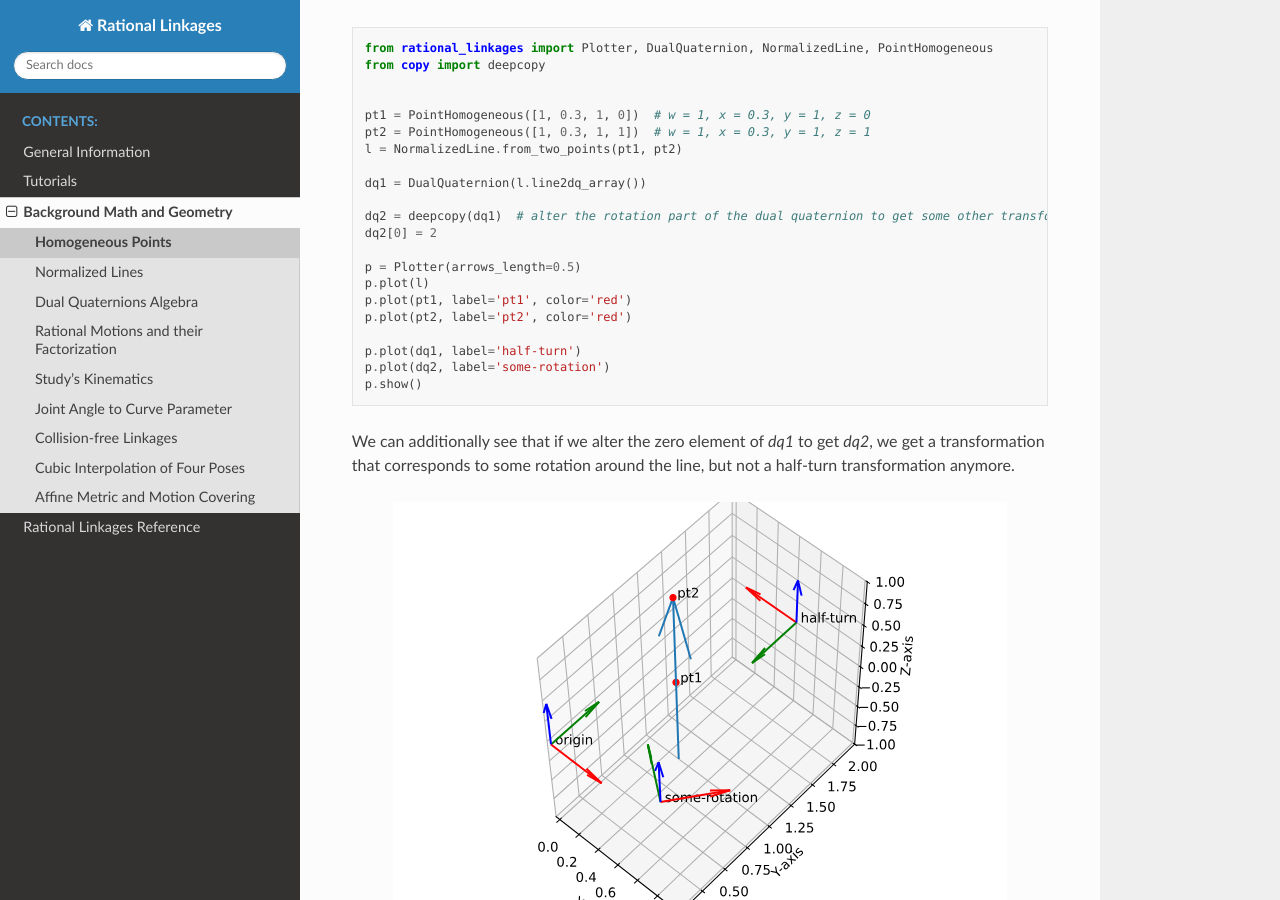
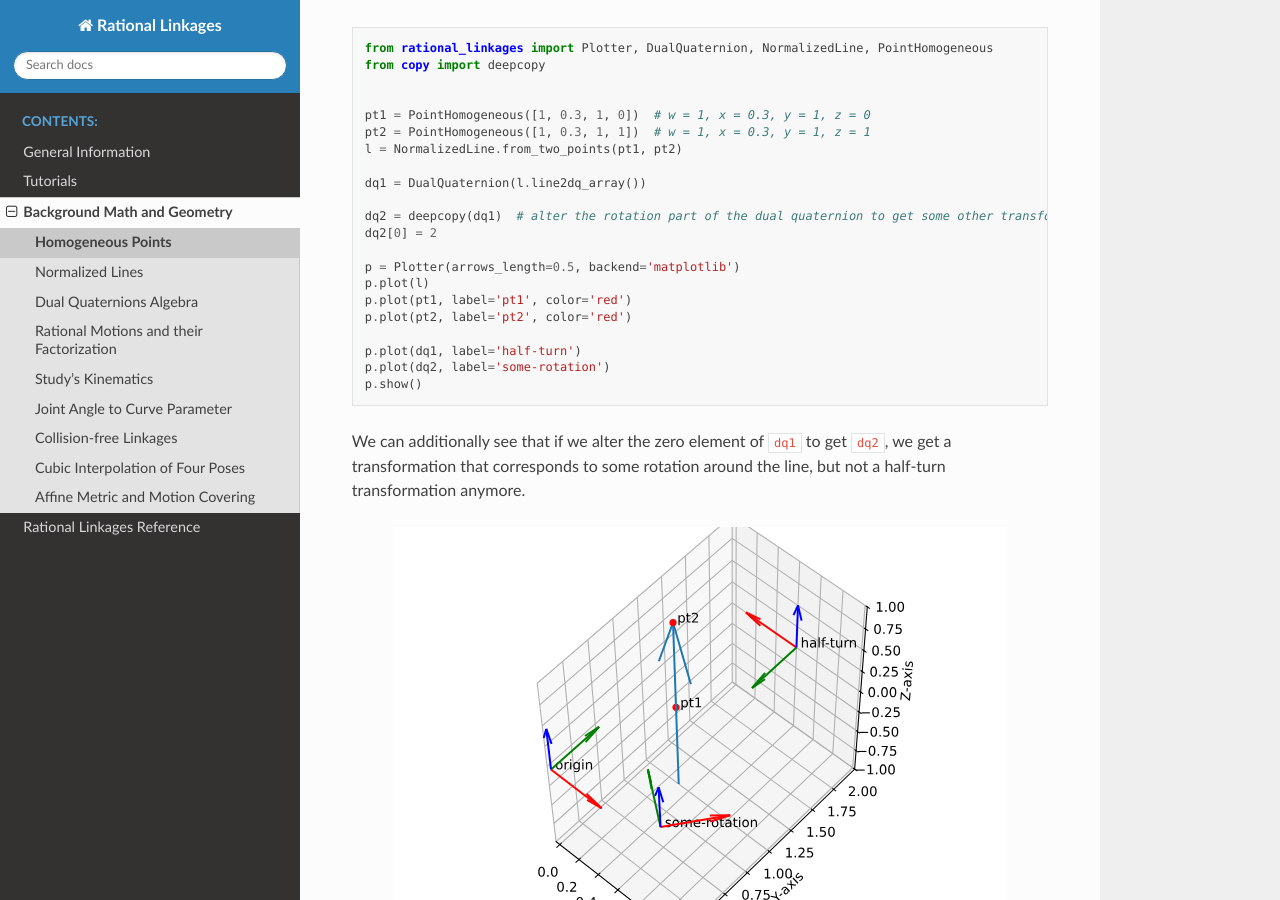
Before and after one commit to hucik14/rational-linkages, a Sphinx documentation site: the page built from docs/source/background-math/points-lines.rst, in a window 1280 px wide and 900 px high, scrolled down 1130 px. Built offline with Sphinx 7.4.7 and the Read the Docs theme 3.1.0, drawn with Linux system fonts in a browser that asks for light colours; cross-references to code outside the pages are shown as plain code.

Commit message:
clean up

```diff
--- a/docs/source/background-math/points-lines.rst
+++ b/docs/source/background-math/points-lines.rst
@@ -81,7 +81,7 @@ code snippet plots the half-turn transformation corresponding to a line in 3D sp
     dq2 = deepcopy(dq1)  # alter the rotation part of the dual quaternion to get some other transformation
     dq2[0] = 2
 
-    p = Plotter(arrows_length=0.5)
+    p = Plotter(arrows_length=0.5, backend='matplotlib')
     p.plot(l)
     p.plot(pt1, label='pt1', color='red')
     p.plot(pt2, label='pt2', color='red')
@@ -95,7 +95,7 @@ code snippet plots the half-turn transformation corresponding to a line in 3D sp
     del Plotter, DualQuaternion, NormalizedLine, PointHomogeneous, deepcopy
     del pt1, pt2, l, dq1, dq2, p
 
-We can additionally see that if we alter the zero element of `dq1` to get `dq2`, we get a transformation
+We can additionally see that if we alter the zero element of :code:`dq1` to get :code:`dq2`, we get a transformation
 that corresponds to some rotation around the line, but not a half-turn transformation anymore.
 
 .. figure:: figures/half_turn.svg
```
